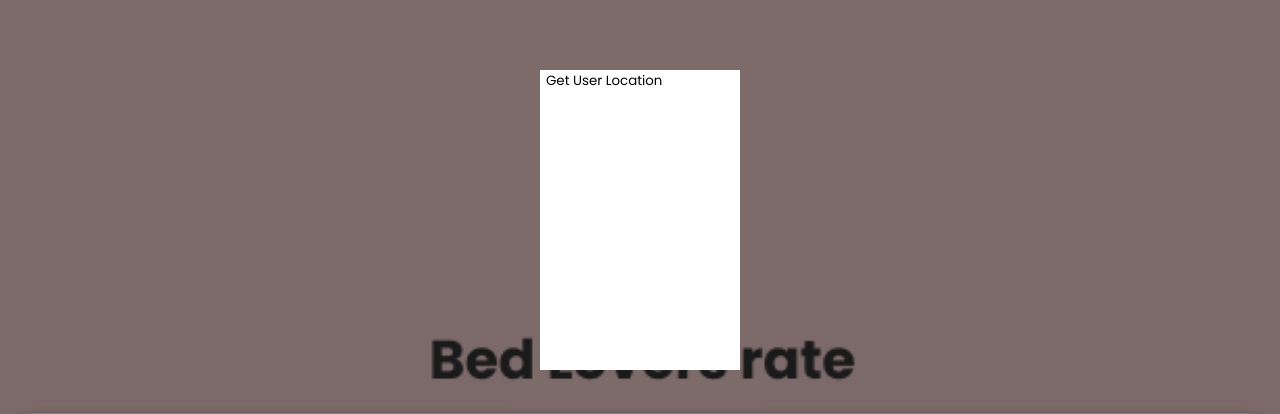
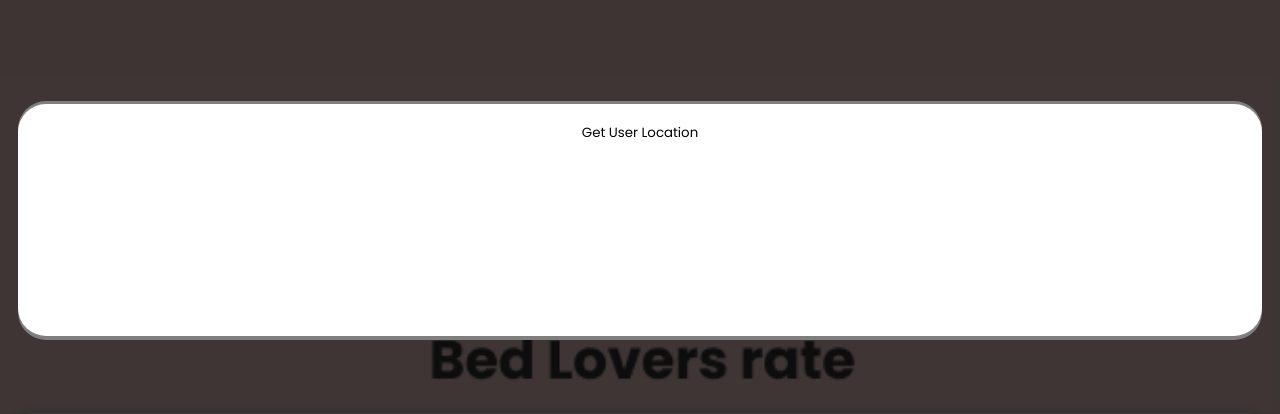
Before and after one commit to 2023-JUNCTION/helsinki-fe, a React (Create React App) app: page /detail in a window 1280 px wide. Shown: the part 180-594 px from the top of the page. Built offline with nearby package versions, Linux system fonts and the light colour scheme.

Commit message:
feat: 초기 권한획득 등 기능 추가

```diff
--- a/src/components/Character.tsx
+++ b/src/components/Character.tsx
@@ -109,6 +109,15 @@ const PURPLE_HAIR_TEXTING = Array.from(
     )}.png`,
 );
 
+const PURPLE_HAIR_WALKING = Array.from(
+  { length: 24 },
+  (_v, i) =>
+    `https://raw.githubusercontent.com/2023-JUNCTION/cdn/main/Smombie NPC(purple hair)_Walking${String(i).padStart(
+      2,
+      '0',
+    )}.png`,
+);
+
 const RED_HAIR_WALKING = Array.from(
   { length: 43 },
   (_v, i) =>
@@ -130,7 +139,8 @@ const CHARACTER_TYPE = {
   jenny_walking: CROWN_GIRL_WALKING,
   holden_sitting: HEADPHONE_BOY_SITTING,
   hazel_jumping_jacks: PURPLE_HAIR_JUMPING_JACKS,
-  hazel_hair_texting: PURPLE_HAIR_TEXTING,
+  hazel_texting: PURPLE_HAIR_TEXTING,
+  hazel_walking: PURPLE_HAIR_WALKING,
   lay_walking: RED_HAIR_WALKING,
 };
 
@@ -150,7 +160,8 @@ type Props = {
     | 'jenny_walking'
     | 'holden_sitting'
     | 'hazel_jumping_jacks'
-    | 'hazel_hair_texting'
+    | 'hazel_texting'
+    | 'hazel_walking'
     | 'lay_walking';
 };
 
--- a/src/components/common/Modal.module.scss
+++ b/src/components/common/Modal.module.scss
@@ -11,11 +11,17 @@
   background-color: rgb(0 0 0 / 50%);
 
   .dialog {
+    border-radius: 28px;
     background-color: white;
     min-width: 200px;
-    min-height: 300px;
+    min-height: 200px;
+    width: calc(100% - 72px);
+    font-size: 20.659px;
+    font-style: normal;
+    font-weight: 700;
+    text-align: center;
+    padding: 16px 18px;
   }
-
 }
 
 .enter {
--- a/src/components/common/Modal.tsx
+++ b/src/components/common/Modal.tsx
@@ -8,7 +8,7 @@ import styles from './Modal.module.scss';
 
 type Props = {
   children: ReactNode;
-  handleCloseModal: () => void;
+  handleCloseModal?: () => void;
   closeOnClickOverlay?: boolean;
   closeOnEsc?: boolean;
   isOpen: boolean;
@@ -27,7 +27,7 @@ const Modal = ({ children, handleCloseModal, closeOnClickOverlay = true, closeOn
       scheduledAnimationFrame = true;
 
       if (key === 'Escape') {
-        handleCloseModal();
+        handleCloseModal?.();
         scheduledAnimationFrame = false;
       }
     };
@@ -55,7 +55,7 @@ const Modal = ({ children, handleCloseModal, closeOnClickOverlay = true, closeOn
           className={styles.modal}
           onClick={e => {
             if (e.target === e.currentTarget && closeOnClickOverlay) {
-              handleCloseModal();
+              handleCloseModal?.();
             }
           }}
         >
--- a/src/index.tsx
+++ b/src/index.tsx
@@ -24,10 +24,11 @@ const Root = () => {
   const [fetching, setFetching] = useState(false);
   const currentOutlet = useOutlet();
   const { nodeRef } = routes.find(route => route.path === location.pathname) as { nodeRef: RefObject<HTMLDivElement> };
+  const [isOpen, setIsOpen] = useState(!localStorage.getItem('userId'))
 
-  const [userLocation, setUserLocation] = useState<{ latitude: number; longitude: number }>({
-    latitude: 0,
-    longitude: 0,
+  const [userLocation, setUserLocation] = useState<{ latitude?: number; longitude?: number }>({
+    latitude: undefined,
+    longitude: undefined,
   });
 
   const getUserLocation = () => {
@@ -63,11 +64,15 @@ const Root = () => {
   }, []);
 
   useEffect(() => {
-    if (!userLocation || !userLocation.latitude || !userLocation.longitude) {
+    console.log(userLocation, 'a', localStorage.getItem('userId'));
+    console.log(fetching)
+
+    if (!userLocation || userLocation.latitude === undefined || userLocation.longitude === undefined) {
       return
     }
 
     if (localStorage.getItem('userId') != null) {
+      setIsOpen(false);
       return
     }
 
@@ -78,9 +83,10 @@ const Root = () => {
     // 게스트 가입/로그인
     (async () => {
       setFetching(true)
-      const response = await User.createUser(userLocation.latitude, userLocation.longitude);
+      const response = await User.createUser(userLocation.latitude ?? 0, userLocation.longitude ?? 0);
       localStorage.setItem('userId', String(response.id));
       setFetching(false)
+      setIsOpen(false);
     })();
   }, [userLocation]);
 
@@ -108,8 +114,7 @@ const Root = () => {
         </CSSTransition>
       </SwitchTransition>
       <Modal
-        isOpen={true}
-        handleCloseModal={() => {}}
+        isOpen={isOpen}
       >
         <button type="button" onClick={
           () => {
@@ -118,7 +123,7 @@ const Root = () => {
         }>
           Get User Location
         </button>
-      </Modal>
+        </Modal>
       <Toast />
     </main>
   );
--- a/src/pages/Detail.module.scss
+++ b/src/pages/Detail.module.scss
@@ -143,3 +143,10 @@
     }
   }
 }
+
+.modal_title {
+  height: 150px;
+  display: flex;
+  justify-content: center;
+  align-items: center;
+}
--- a/src/pages/Detail.tsx
+++ b/src/pages/Detail.tsx
@@ -1,13 +1,13 @@
-import React from 'react';
+import React, { useState } from 'react';
 import cn from 'classnames';
 // import { Button } from '~/components';
 // import TeaseBox from '~/components/TeaseBox';
 import { useNavigate } from 'react-router-dom';
 import TeaseAttackBox from '~/components/TeaseAttackBox';
+import Character from '~/components/Character';
+import { Button } from '~/components';
+import Modal from '~/components/common/Modal';
 
-import Character from '~/components/Character';
-
-import { Button } from '~/components';
 import styles from './Detail.module.scss';
 
 type Props = {
@@ -20,8 +20,16 @@ const Detail = ({ isTeasing = true }: Props) => {
   const nickName = 'lay';
 
   const onClick = () => navigate(-1);
+
+  const [isOpen, setIsOpen] = useState(true);
   return (
     <div className={cn(styles.container, isTeasing && styles.teasing)}>
+      <Modal isOpen={isOpen}>
+        <div>
+          <div className={styles.modal_title}>Mission has been sent!</div>
+          <Button onClick={() => setIsOpen(false)}>OK</Button>
+        </div>
+      </Modal>
       <button className={styles.back_button} type="button" onClick={onClick}>
         <img src="/back_button.png" alt="back_button" />
       </button>
--- a/src/pages/Map.tsx
+++ b/src/pages/Map.tsx
@@ -5,11 +5,10 @@ import React, {useEffect, useRef} from 'react';
 import {useDraggable} from 'react-use-draggable-scroll';
 import CanvasImageSequence from 'react-canvas-image-sequence';
 import Character from '~/components/Character';
-import { useNavigate } from 'react-router-dom';
+import { createSearchParams, useNavigate } from 'react-router-dom';
 
 import styles from './Map.module.scss';
 
-const IMAGES = Array.from({ length: 30 }, (_v, i) => `Red hair Waking00${String(i + 1).padStart(2, '0')}.png`);
 
 const npcCoordinateDelta = {
   holden: { x: 320, y: 100 },
@@ -104,7 +103,9 @@ const Map = () => {
   }, []);
 
   const onClick = () => {
-    navigate('/detail');
+    navigate({
+      pathname: '/detail',
+    });
   }
 
   return (
@@ -122,7 +123,7 @@ const Map = () => {
           <Character isNickname type="lay_walking" />
         </button>
         <button className={styles.user} id="hazel" onClick={onClick}>
-          <Character isBad isNickname type="hazel_hair_texting" />
+          <Character isBad isNickname type="hazel_texting" />
         </button>
         <button className={styles.user} id="daniel" onClick={onClick}>
           <Character isNickname type="daniel_dance" />
```
